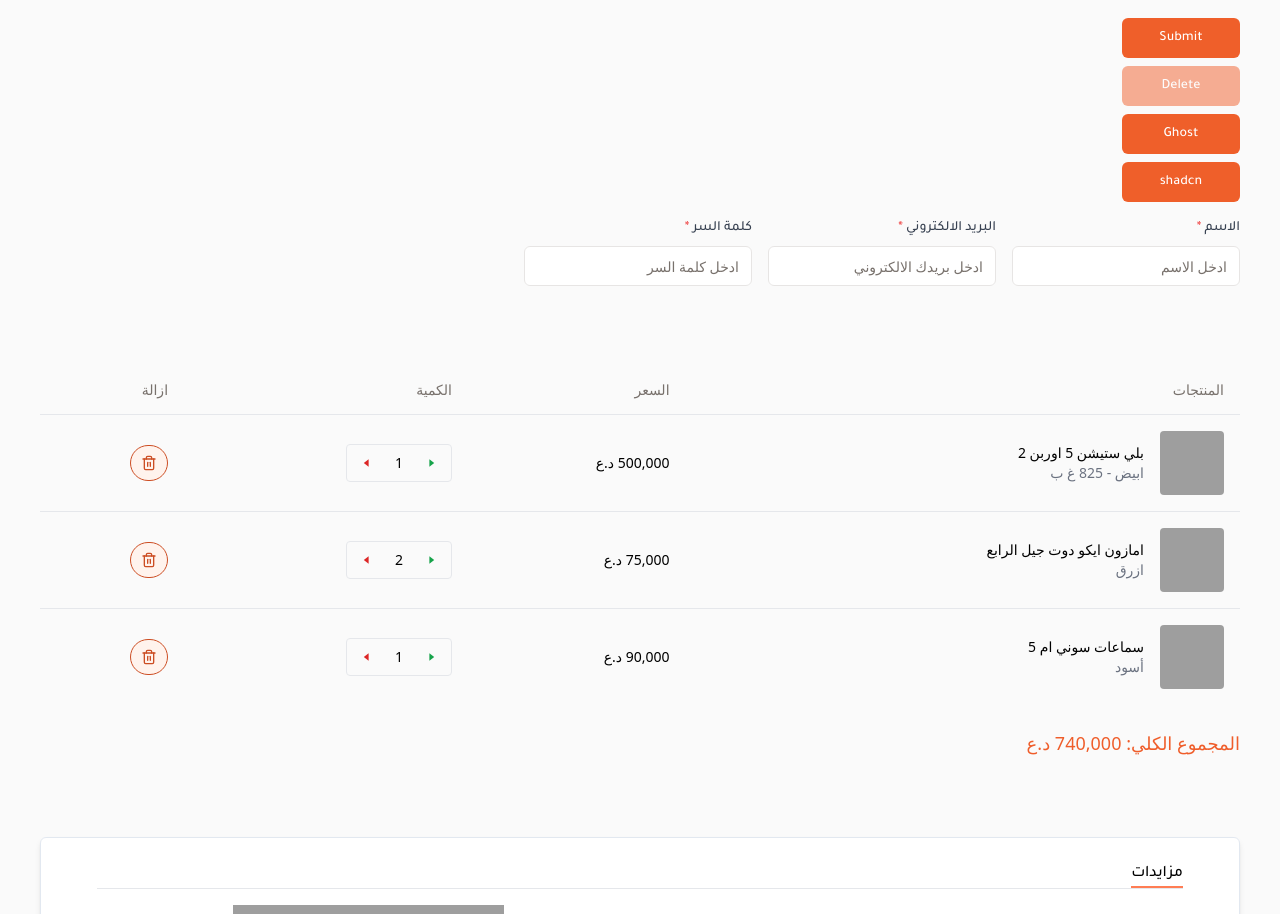
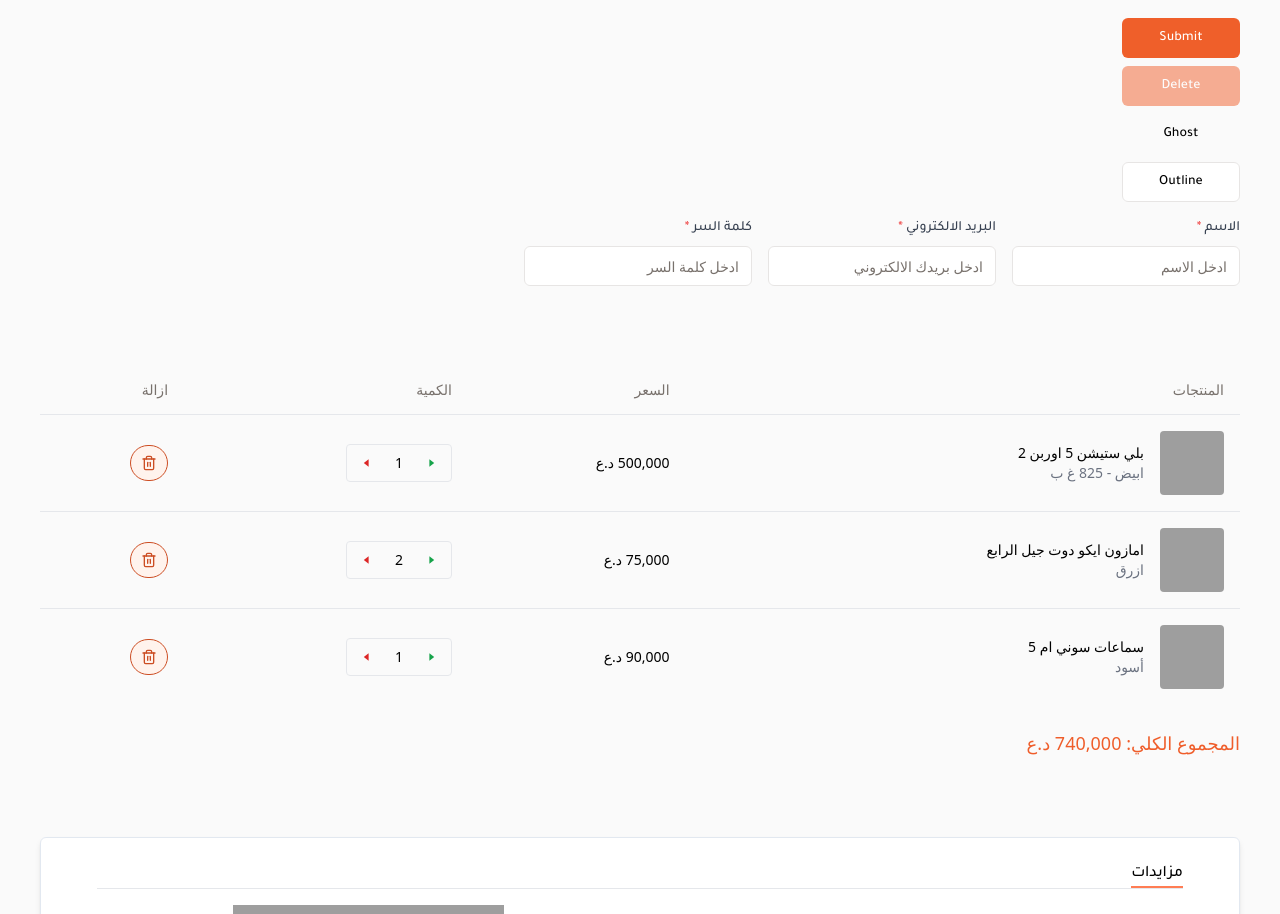
Before and after one commit to devhouse-org/e-store-frontend, a React (Vite) app: page / in a window 1280 px wide. Shown: the part 3713-4627 px from the top of the page. Built offline with nearby package versions, Linux system fonts and the light colour scheme; grey boxes are pictures that could not be loaded.

Commit message:
button config

```diff
--- a/src/components/ui/button.tsx
+++ b/src/components/ui/button.tsx
@@ -15,10 +15,10 @@ const buttonVariants = cva(
         destructive:
           "bg-destructive text-destructive-foreground hover:bg-destructive/90",
         outline:
-          "border border-input bg-background hover:bg-accent hover:text-accent-foreground",
+          "border border-input bg-background hover:bg-light-200 hover:text-accent-foreground",
         secondary:
           "bg-secondary text-secondary-foreground hover:bg-secondary/80",
-        ghost: "hover:bg-accent hover:text-accent-foreground",
+        ghost: "hover:text-accent-foreground",
         link: "text-primary underline-offset-4 hover:underline",
         arrows: "",
       },
@@ -43,7 +43,6 @@ export interface ButtonProps
   label?: string;
   action?: () => void;
   Icon?: IconType;
-  variation?: "outline" | "fill" | "ghost";
   isLoading?: boolean;
   color?: "green" | "red" | "orange";
   disabled?: boolean;
--- a/src/pages/Components.tsx
+++ b/src/pages/Components.tsx
@@ -8,7 +8,7 @@ import {
 } from "@/utils/dummy_data/data";
 import CustomInput from "@/components/CustomInput";
 import Navbar from "@/components/Navbar";
-import { Button, Button as Button1 } from "@/components/ui/button";
+import { Button } from "@/components/ui/button";
 import AuctionCard from "@/components/AuctionCard";
 import ProductCard from "@/components/ProductCard";
 import Banner from "@/components/Banner";
@@ -171,17 +171,16 @@ const Components = () => {
             <Button
               label="Submit"
               action={() => alert("Button clicked!")}
-              variation="fill"
-              color="orange"
+              variant={"default"}
             />
             <Button
               label="Delete"
-              variation="outline"
+              variant={"default"}
               color="orange"
               disabled
             />
-            <Button label="Ghost" variation="ghost" color="orange" />
-            <Button1 label="shadcn" variation="outline" />
+            <Button label="Ghost" variant={"ghost"} color="orange" />
+            <Button label="Outline" variant={"outline"} />
           </div>
 
           <div className="input flex gap-4 mt-4">
```
